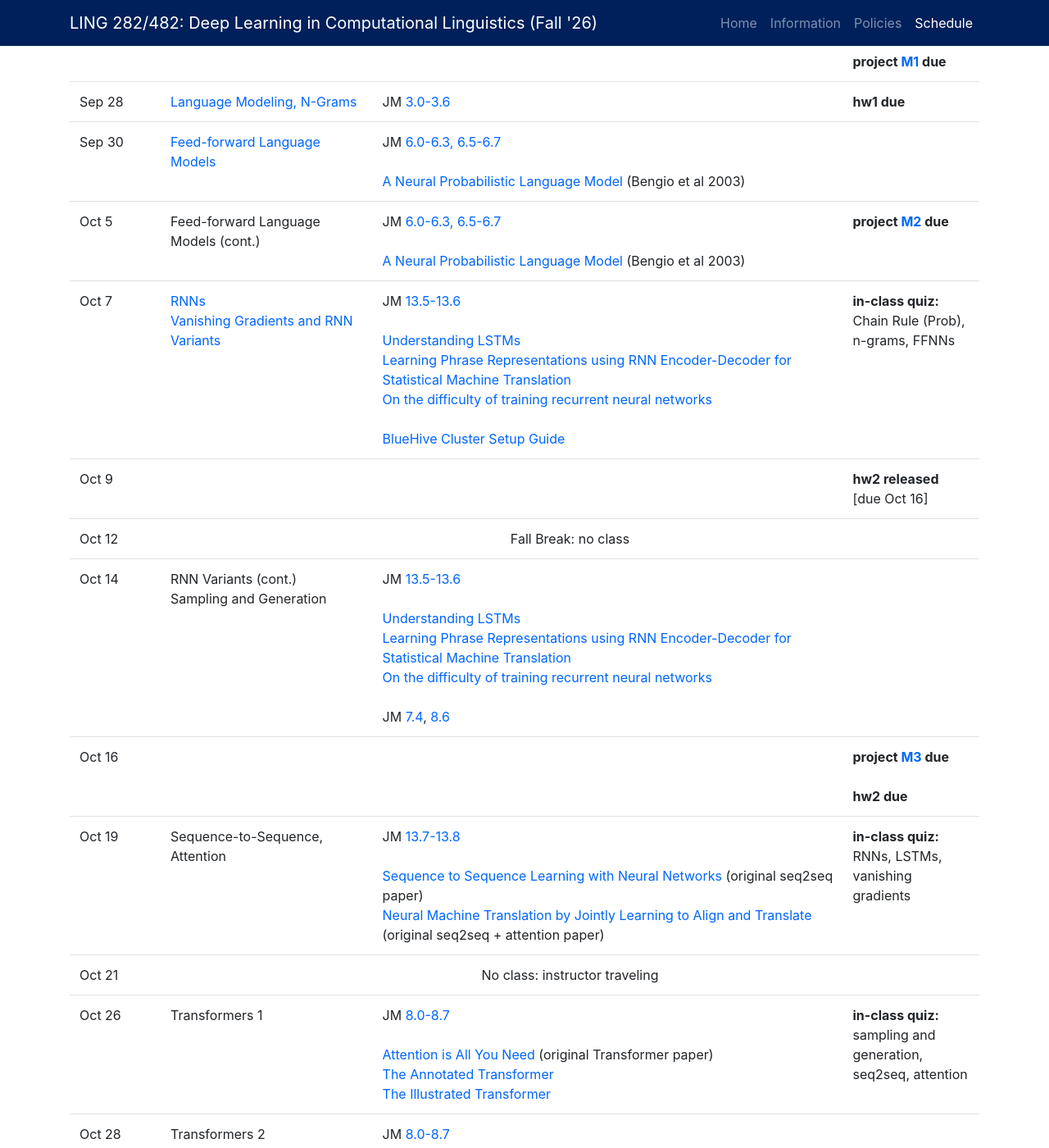
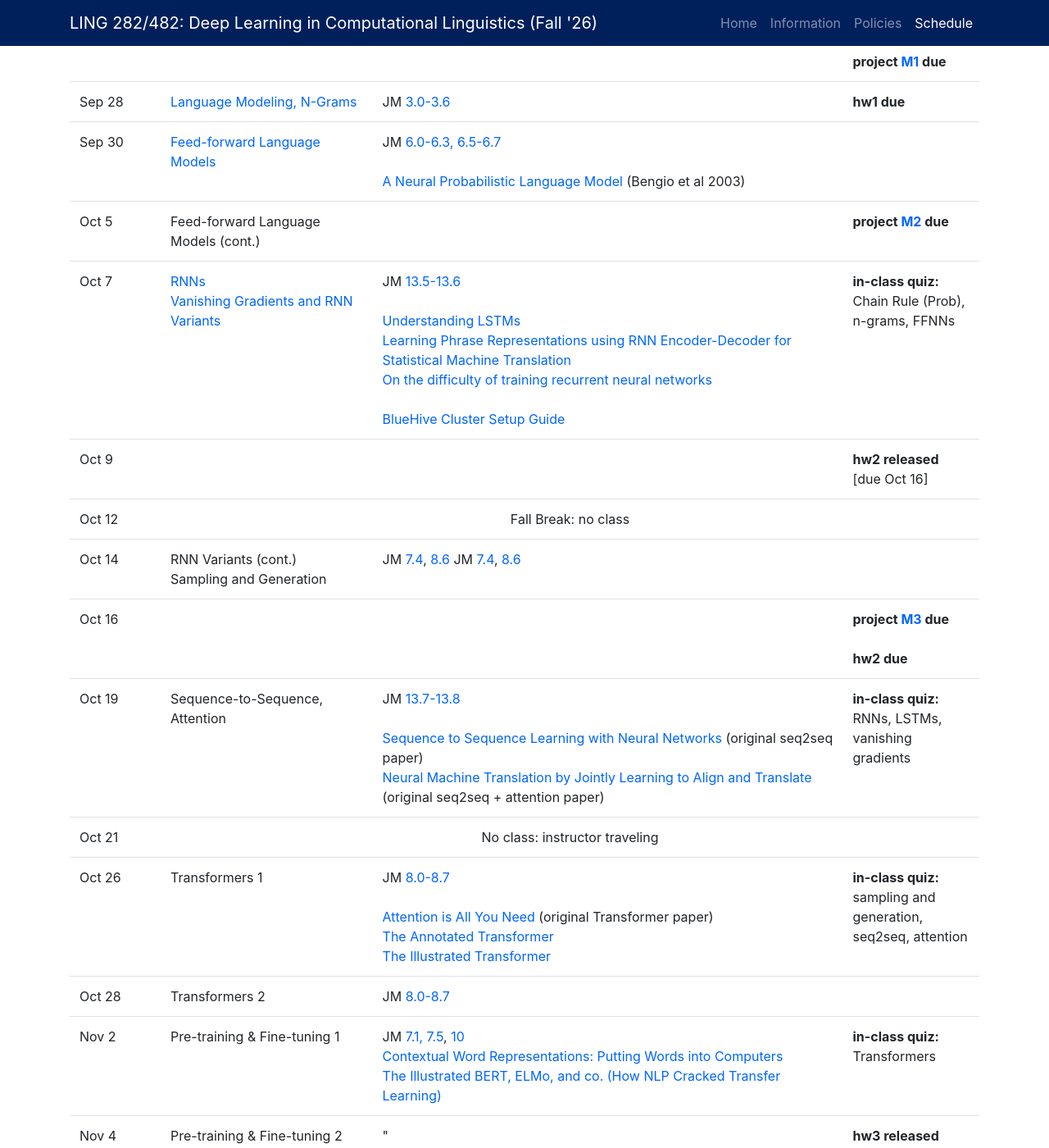
Before and after one commit to cmdowney88/cmdowney88.github.io, a Jekyll site: the page teaching/ling282/fall26/index.html, which Jekyll copies as it is, in a window 1280 px wide and 1400 px high, scrolled down 4042 px. Shown: the whole window at 82% size. Built offline with Jekyll 4.4.1, drawn with Linux system fonts in a browser that asks for light colours.

Commit message:
ling282: keep readings only on first day of continued topics

```diff
--- a/teaching/ling282/fall26/index.html
+++ b/teaching/ling282/fall26/index.html
@@ -390,11 +390,7 @@
 								<td>
 									Feed-forward Language Models (cont.)
 								</td>
-								<td>
-									JM <a href="https://web.stanford.edu/~jurafsky/slp3/6.pdf" target="_blank">6.0-6.3, 6.5-6.7</a>
-									<br /><br />
-									<a href="http://www.jmlr.org/papers/volume3/bengio03a/bengio03a.pdf" target="_blank">A Neural Probabilistic Language Model</a> (Bengio et al 2003)
-								</td>
+								<td></td>
 								<td>
 									<strong>project <a href="project/m2/" target="_blank">M2</a> due</strong>
 								</td>
@@ -441,14 +437,8 @@
 									<br>Sampling and Generation
 								</td>
 								<td>
-									JM <a href="https://web.stanford.edu/~jurafsky/slp3/13.pdf" target="_blank">13.5-13.6</a>
-									<br /><br />
-									<a href="http://colah.github.io/posts/2015-08-Understanding-LSTMs/" target="_blank">Understanding LSTMs</a>
-									<br />
-									<a href="https://www.aclweb.org/anthology/D14-1179/" target="_blank">Learning Phrase Representations using RNN Encoder-Decoder for Statistical Machine Translation</a>
-									<br />
-									<a href="http://proceedings.mlr.press/v28/pascanu13.html" target="_blank">On the difficulty of training recurrent neural networks</a>
-									<br /><br />
+										JM <a href="https://web.stanford.edu/~jurafsky/slp3/7.pdf" target="_blank">7.4</a>, <a href="https://web.stanford.edu/~jurafsky/slp3/8.pdf" target="_blank">8.6</a>
+
 									JM <a href="https://web.stanford.edu/~jurafsky/slp3/7.pdf" target="_blank">7.4</a>, <a href="https://web.stanford.edu/~jurafsky/slp3/8.pdf" target="_blank">8.6</a>
 								</td>
 								<td></td>
```
